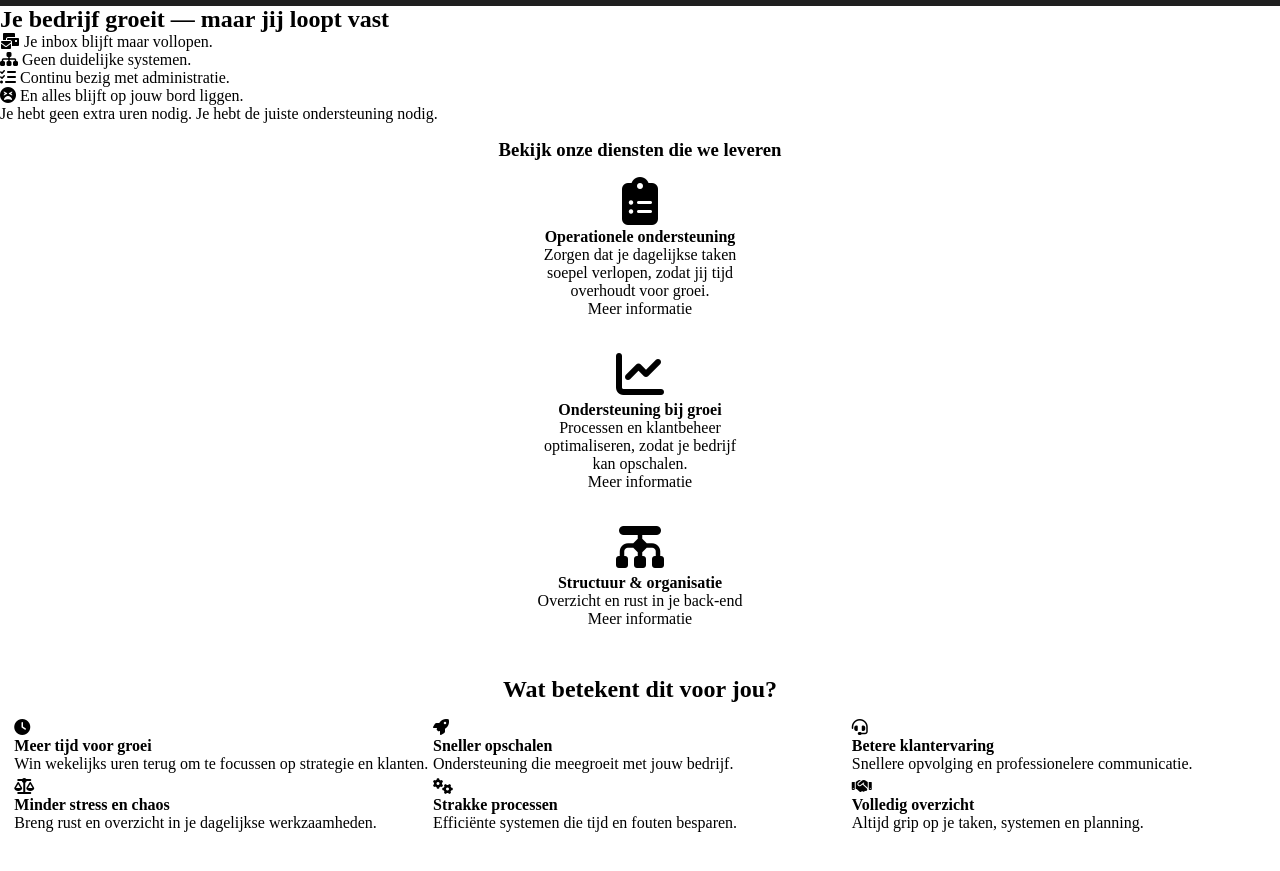
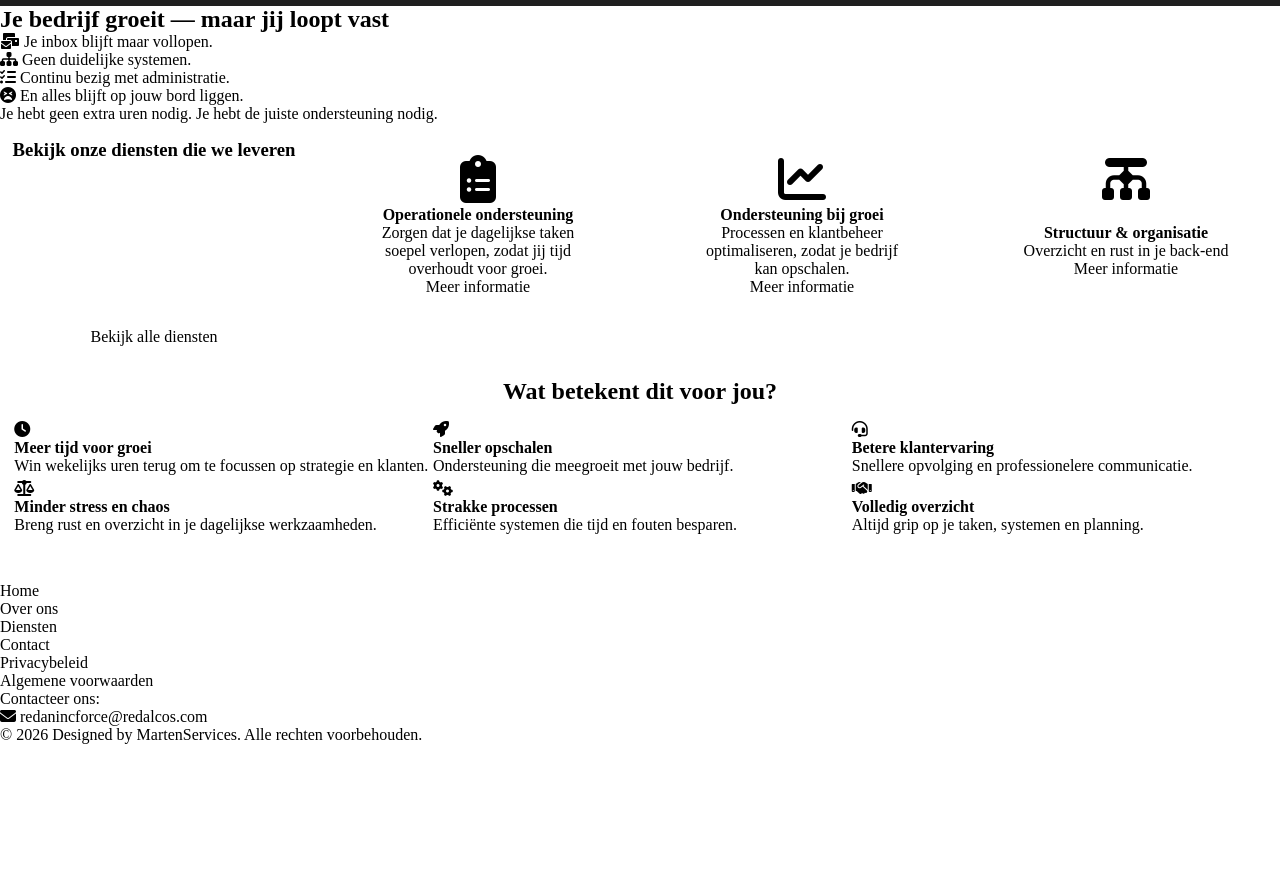
Before and after one commit to MartenServices/martenservices.github.io, a plain HTML site: page index.html in a window 1280 px wide. Shown: the part 940-1811 px from the top of the page. After the commit the page ends 1684 px from the top, so only its background shows below. Drawn offline with Linux system fonts and the light colour scheme; a web font is replaced by a local one.

Commit message:
footer mail contact trail 1

```diff
--- a/index.html
+++ b/index.html
@@ -475,6 +475,7 @@
               <a href="services.html">Meer informatie</a>
             </div>
           </div>
+          <a href="services.html">Bekijk alle diensten</a>
         </section>
         <section id="solution-con">
           <h2>Wat betekent dit voor jou?</h2>
@@ -512,5 +513,24 @@
           </div>
         </section>
     </main>
+    <footer>
+      <div class="footer-links">
+        <ul>
+          <li>Home</li>
+          <li>Over ons</li>
+          <li>Diensten</li>
+          <li>Contact</li>
+          <li>Privacybeleid</li>
+          <li>Algemene voorwaarden</li>
+        </ul>
+      </div>
+      <div class="footer-contact">
+        <p>Contacteer ons:</p>
+        <a href="mailto:redanincforce@redalcos.com">
+          <p><i class="fa-solid fa-envelope"></i> redanincforce@redalcos.com </p>
+        </a>
+      </div>
+      <p>&copy; 2026 Designed by MartenServices. Alle rechten voorbehouden.</p>
+    </footer>
 </body>
 </html>
--- a/style.css
+++ b/style.css
@@ -295,7 +295,9 @@ nav {
 
 #services-con {
     display: grid;
+    grid-template-columns: repeat(auto-fit, minmax(250px, 1fr));
     justify-items: center;
+    gap: 1rem;
     padding-top: 1rem;
 }
 
```
